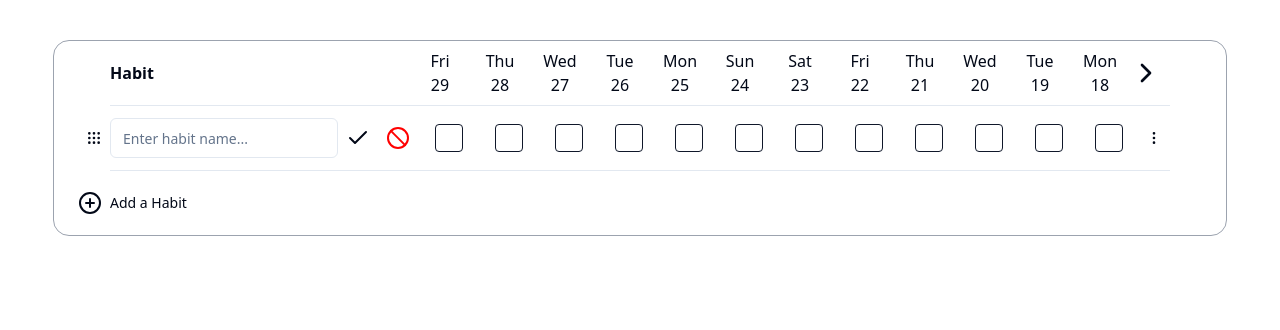
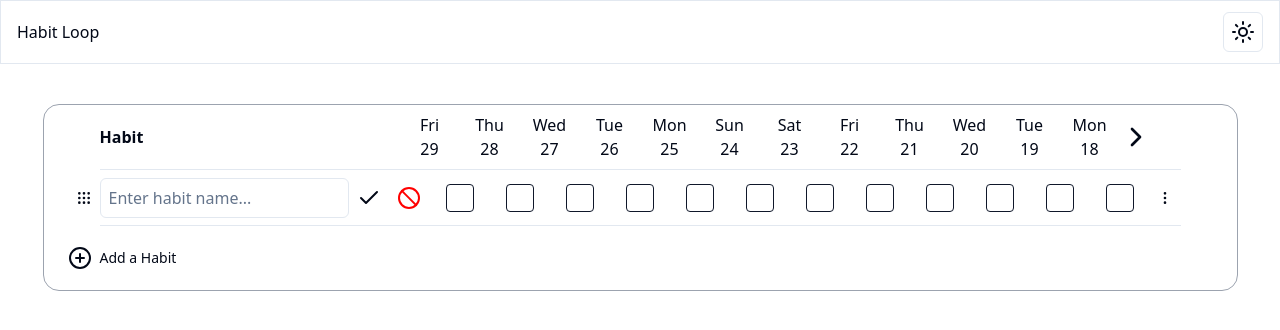
Before and after one commit to pursuance/habit-loop, a React (Vite) app: page / in a window 1280 px wide. Both pictures are taken after a click on the button "Add a Habit". Shown: the top 330 px of the page. Built offline with nearby package versions, Linux system fonts and the light colour scheme.

Commit message:
Implemented header

```diff
--- a/src/App.tsx
+++ b/src/App.tsx
@@ -1,7 +1,12 @@
-import HabitTable from '@/components/HabitTable'
+import { HabitTable } from '@/components/HabitTable'
+import { Header } from '@/components/Header'
+import { ThemeProvider } from '@/components/theme-provider'
 
 export default function App() {
   return (
-    <HabitTable />
+    <ThemeProvider>
+      <Header />
+      <HabitTable />
+    </ThemeProvider>
   )
 }
--- a/src/components/ChangeHabitNameField.tsx
+++ b/src/components/ChangeHabitNameField.tsx
@@ -43,14 +43,14 @@ export function ChangeHabitNameField({ habit }: Props) {
   return (
     <Form {...form}>
       <form  onSubmit={form.handleSubmit(onSubmit)}>
-        <div className="flex ">
+        <div className="flex items-center">
           <FormField
             control={form.control}
             name='name'
             render={({ field }) => (
               <FormItem>
                 <FormControl>
-                  <Input placeholder="Enter habit name..." {...field} className=""/>
+                  <Input placeholder="Enter habit name..." {...field} className="text-base px-2"/>
                 </FormControl>
               </FormItem>
             )}
--- a/src/components/HabitRow.tsx
+++ b/src/components/HabitRow.tsx
@@ -66,7 +66,7 @@ export function HabitRow({ habit, dateList }: RowProps) {
   }
 
   return (
-    <div className='flex items-center border-b py-3 relative' ref={setNodeRef} style={draggableStyle}>
+    <div className='flex items-center border-b py-auto h-14 relative' ref={setNodeRef} style={draggableStyle}>
       <div className='absolute -left-8'>
         <Button variant='ghost' className='h-8 w-8 p-0' {...attributes} {...listeners}>
           <Grip className='h-4 w-4' />
--- a/src/components/HabitTable.tsx
+++ b/src/components/HabitTable.tsx
@@ -7,7 +7,7 @@ import { AddHabitRow } from '@/components/AddHabitRow'
 import { HabitTableBody } from '@/components/HabitTableBody'
 import { useWindowSize } from 'usehooks-ts'
 
-export default function HabitTable() {
+export function HabitTable() {
 
   const [habits, setHabits] = useHabitStore((state) => [state.habits, state.setHabits])
   const [startDate, numberOfDays, setNumberOfDays] = useDateStore((state) => [
@@ -44,7 +44,7 @@ export default function HabitTable() {
 
 
   return(
-    <div className='flex flex-col items-center w-5/6 mx-auto mt-10 border border-gray-400 rounded-2xl min-w-fit'>
+    <div className='flex flex-col items-center mx-auto mt-10 border border-gray-400 rounded-2xl w-fit'>
       <div className='flex flex-col w-full px-14'>
         <TableHeader dateList={dateList} />
         <HabitTableBody dateList={dateList} />
--- /dev/null
+++ b/src/components/Header.tsx
@@ -0,0 +1,10 @@
+import { ModeToggle } from "@/components/mode-toggle"
+
+export function Header() {
+  return (
+    <div className="border h-16 flex justify-between items-center px-4">
+      Habit Loop
+      <ModeToggle />
+    </div>
+  )
+}
--- /dev/null
+++ b/src/components/mode-toggle.tsx
@@ -0,0 +1,22 @@
+import { Moon, Sun } from "lucide-react"
+
+import { Button } from "@/components/ui/button"
+import { useTheme } from "@/components/theme-provider"
+
+export function ModeToggle() {
+  const { theme, setTheme } = useTheme()
+
+  return (
+    <>
+      {theme === 'light' ?
+        <Button variant="outline" size="icon" onClick={() => setTheme('dark')}>
+          <Moon />
+        </Button>
+        :
+        <Button variant="outline" size="icon" onClick={() => setTheme('light')}>
+          <Sun />
+        </Button>
+      }
+    </>
+  )
+}
--- /dev/null
+++ b/src/components/theme-provider.tsx
@@ -0,0 +1,73 @@
+import { createContext, useContext, useEffect, useState } from "react"
+
+type Theme = "dark" | "light" | "system"
+
+type ThemeProviderProps = {
+  children: React.ReactNode
+  defaultTheme?: Theme
+  storageKey?: string
+}
+
+type ThemeProviderState = {
+  theme: Theme
+  setTheme: (theme: Theme) => void
+}
+
+const initialState: ThemeProviderState = {
+  theme: "system",
+  setTheme: () => null,
+}
+
+const ThemeProviderContext = createContext<ThemeProviderState>(initialState)
+
+export function ThemeProvider({
+  children,
+  defaultTheme = "system",
+  storageKey = "vite-ui-theme",
+  ...props
+}: ThemeProviderProps) {
+  const [theme, setTheme] = useState<Theme>(
+    () => (localStorage.getItem(storageKey) as Theme) || defaultTheme
+  )
+
+  useEffect(() => {
+    const root = window.document.documentElement
+
+    root.classList.remove("light", "dark")
+
+    if (theme === "system") {
+      const systemTheme = window.matchMedia("(prefers-color-scheme: dark)")
+        .matches
+        ? "dark"
+        : "light"
+
+      root.classList.add(systemTheme)
+      return
+    }
+
+    root.classList.add(theme)
+  }, [theme])
+
+  const value = {
+    theme,
+    setTheme: (theme: Theme) => {
+      localStorage.setItem(storageKey, theme)
+      setTheme(theme)
+    },
+  }
+
+  return (
+    <ThemeProviderContext.Provider {...props} value={value}>
+      {children}
+    </ThemeProviderContext.Provider>
+  )
+}
+
+export const useTheme = () => {
+  const context = useContext(ThemeProviderContext)
+
+  if (context === undefined)
+    throw new Error("useTheme must be used within a ThemeProvider")
+
+  return context
+}
```
